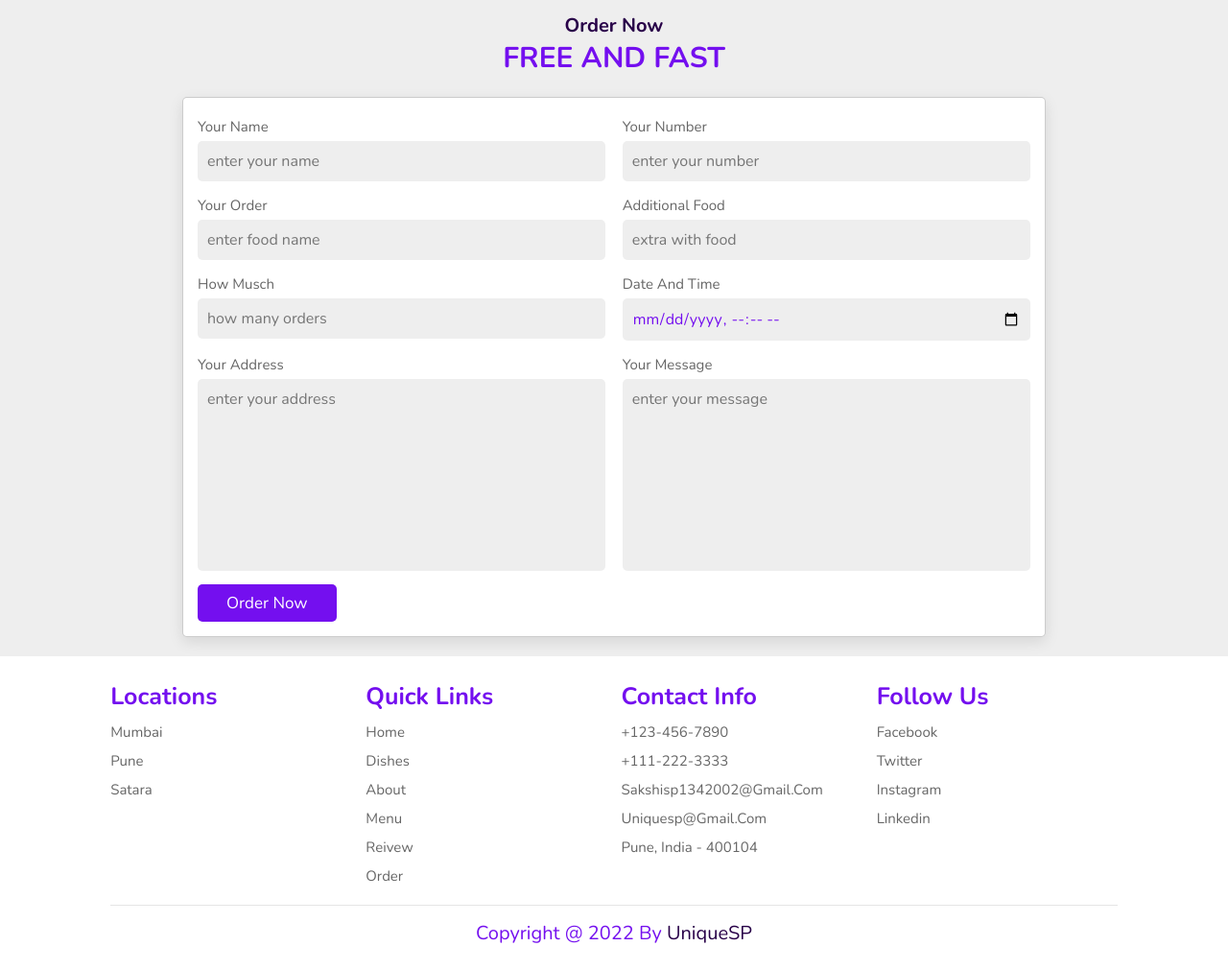
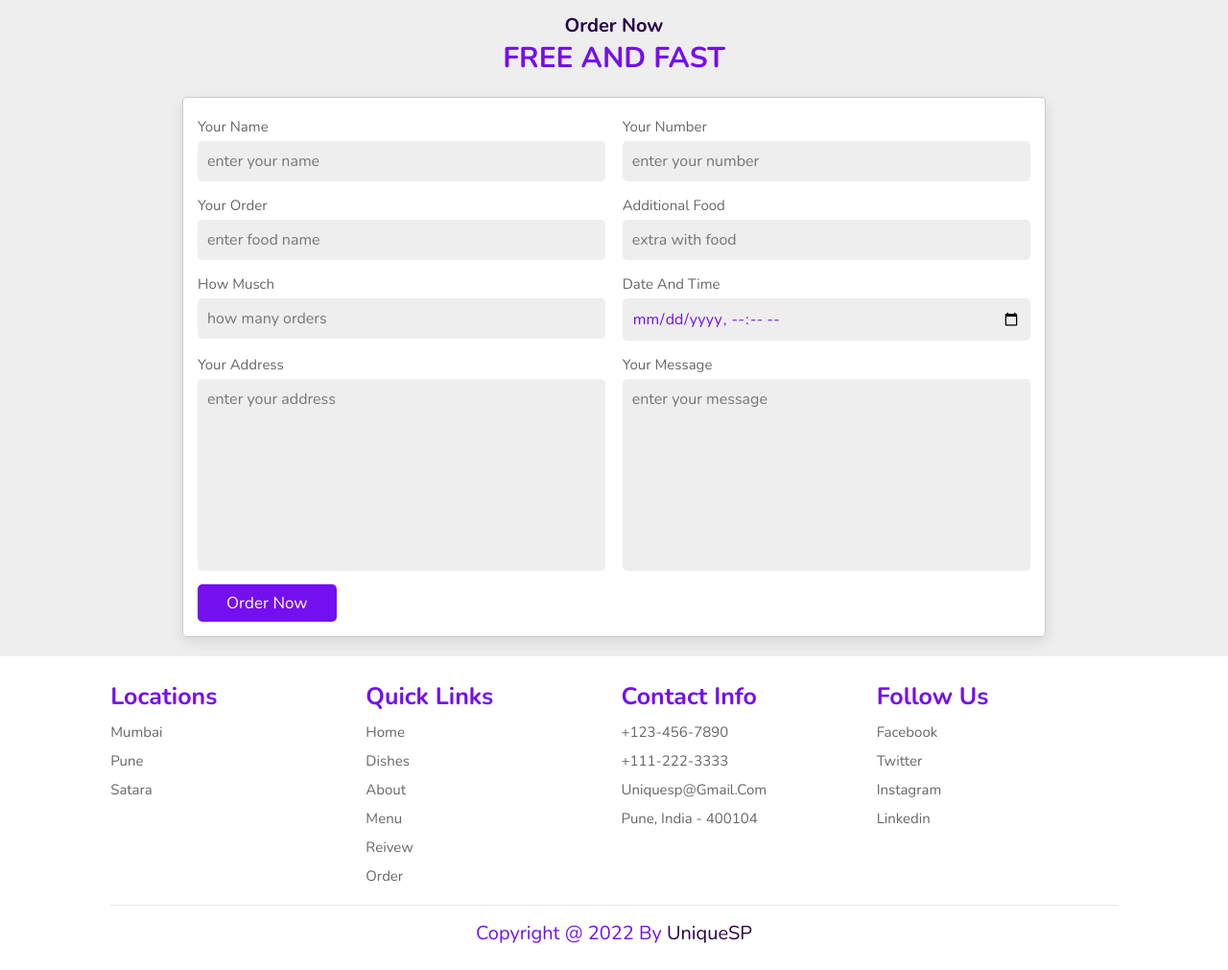
Before and after one commit to uniquesp/Cafe_Website, a plain HTML site: page index.html in a window 1280 px wide. Shown: the part 4113-5124 px from the top of the page at 96% size. Drawn offline with nearby package versions, Linux system fonts and the light colour scheme.

Commit message:
Update index.html

```diff
--- a/index.html
+++ b/index.html
@@ -621,7 +621,6 @@
             <h3>contact info</h3>
             <a href="#">+123-456-7890</a>
             <a href="#">+111-222-3333</a>
-            <a href="#">sakshisp1342002@gmail.com</a>
             <a href="#">uniquesp@gmail.com</a>
             <a href="#">Pune, india - 400104</a>
         </div>
@@ -655,25 +654,3 @@
 
 </body>
 </html>
-
-
-
-
-
-
-
-
-
-
-
-
-
-
-
-
-
-
-
-
-</body>
-</html>
```
